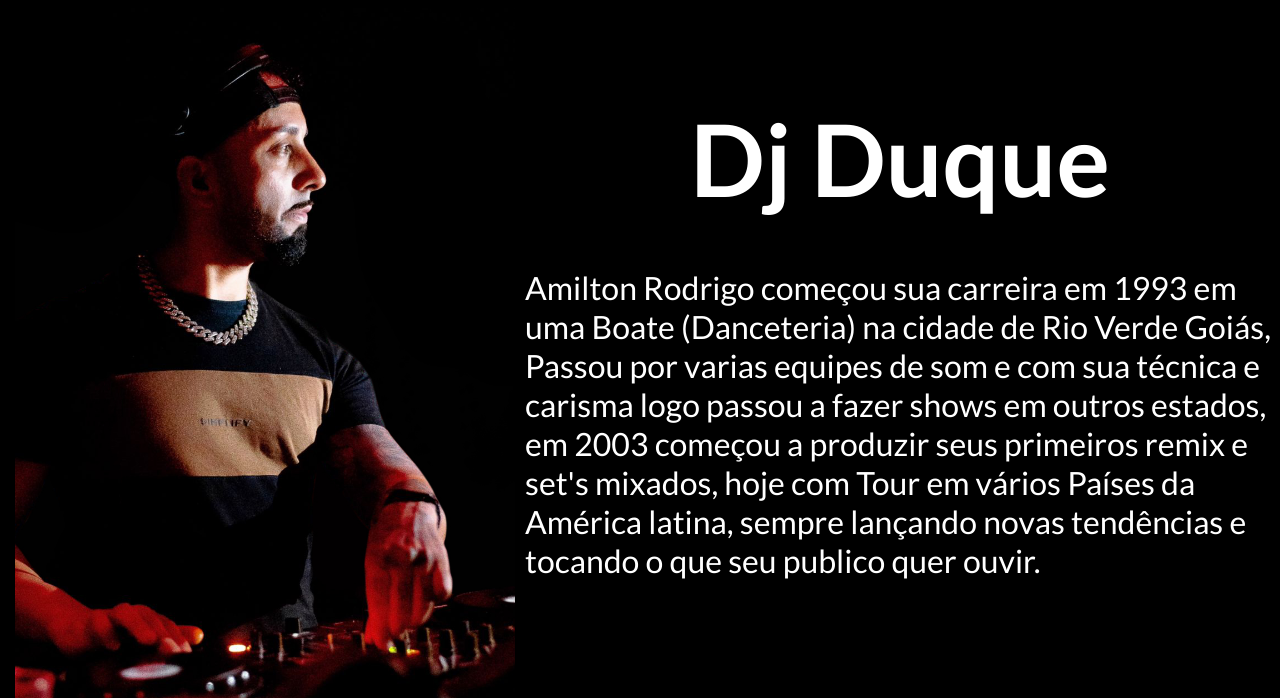
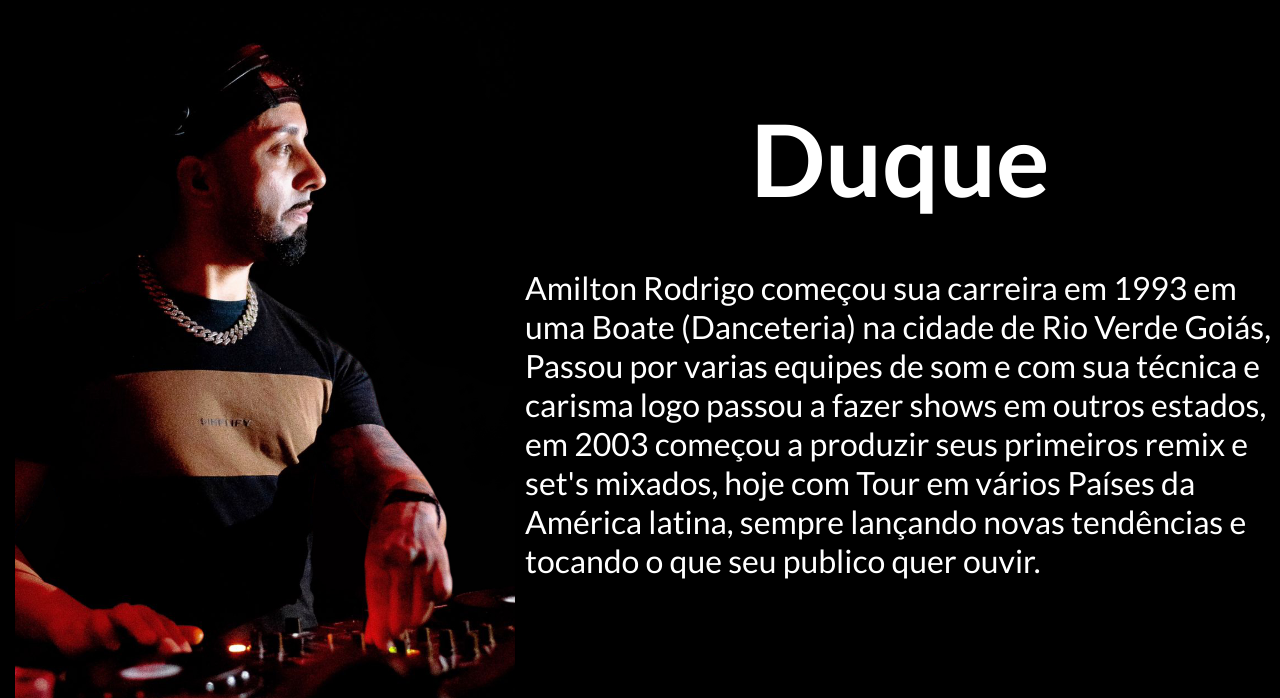
Before and after one commit to Cristhian-Shr/dj_Duque, a plain HTML site: page index.html in a window 1280 px wide. Shown: the part 102-800 px from the top of the page. Drawn offline with Linux system fonts and the light colour scheme.

Commit message:
edição de nome

```diff
--- a/index.html
+++ b/index.html
@@ -34,7 +34,7 @@
 
     <div class="main-content">
       <div class="title">
-        <h1>Dj Duque</h1>
+        <h1>Duque</h1>
       </div>
       <div class="bio-content">
         <p class="about">Amilton Rodrigo começou sua carreira em 1993 em uma Boate (Danceteria) na cidade de Rio Verde Goiás, Passou por varias equipes de som e com sua técnica e carisma logo passou a fazer shows em outros estados, em 2003 começou a produzir seus primeiros remix e set's mixados, hoje com Tour em vários Países da América latina, sempre lançando novas tendências e tocando o que seu publico quer ouvir.</p>
```
